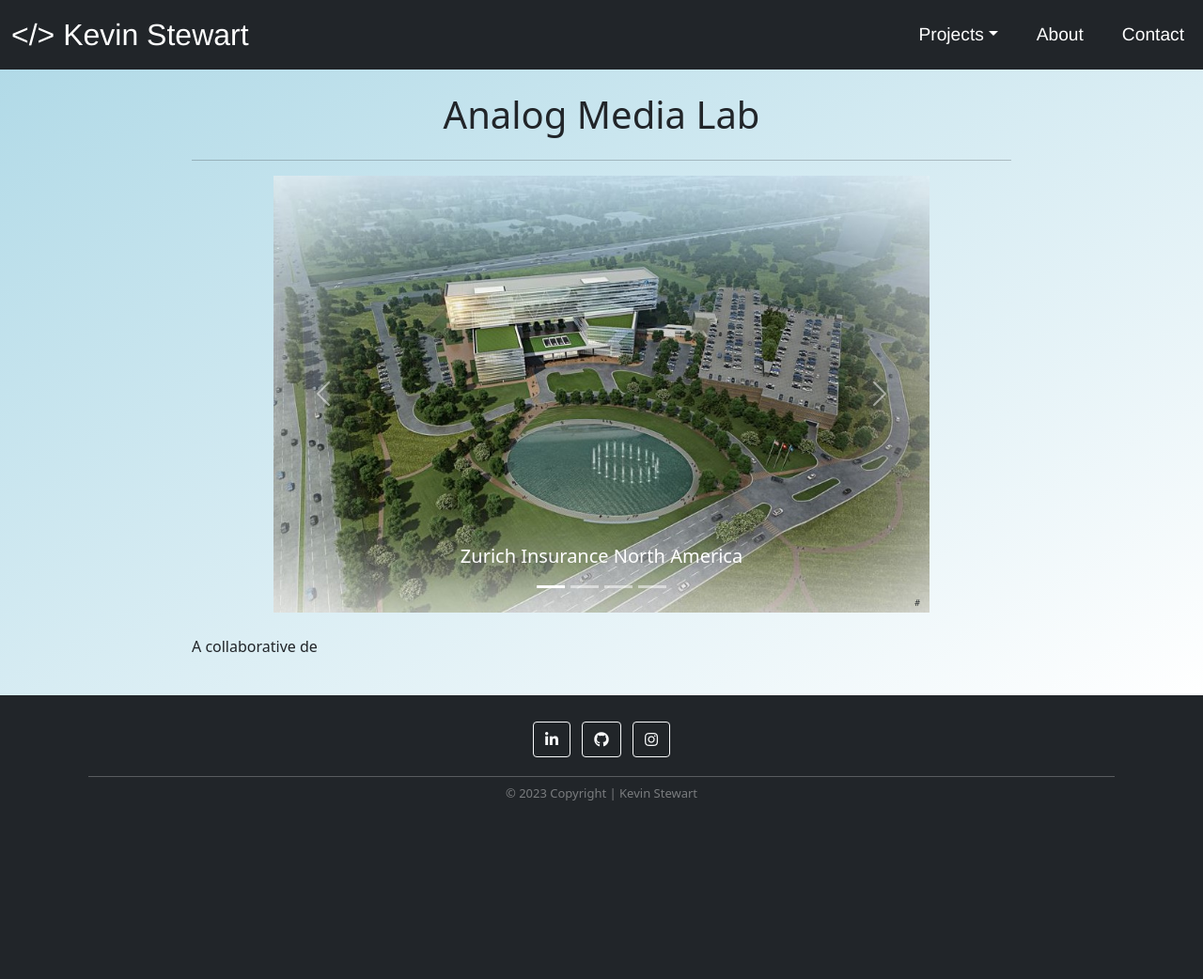
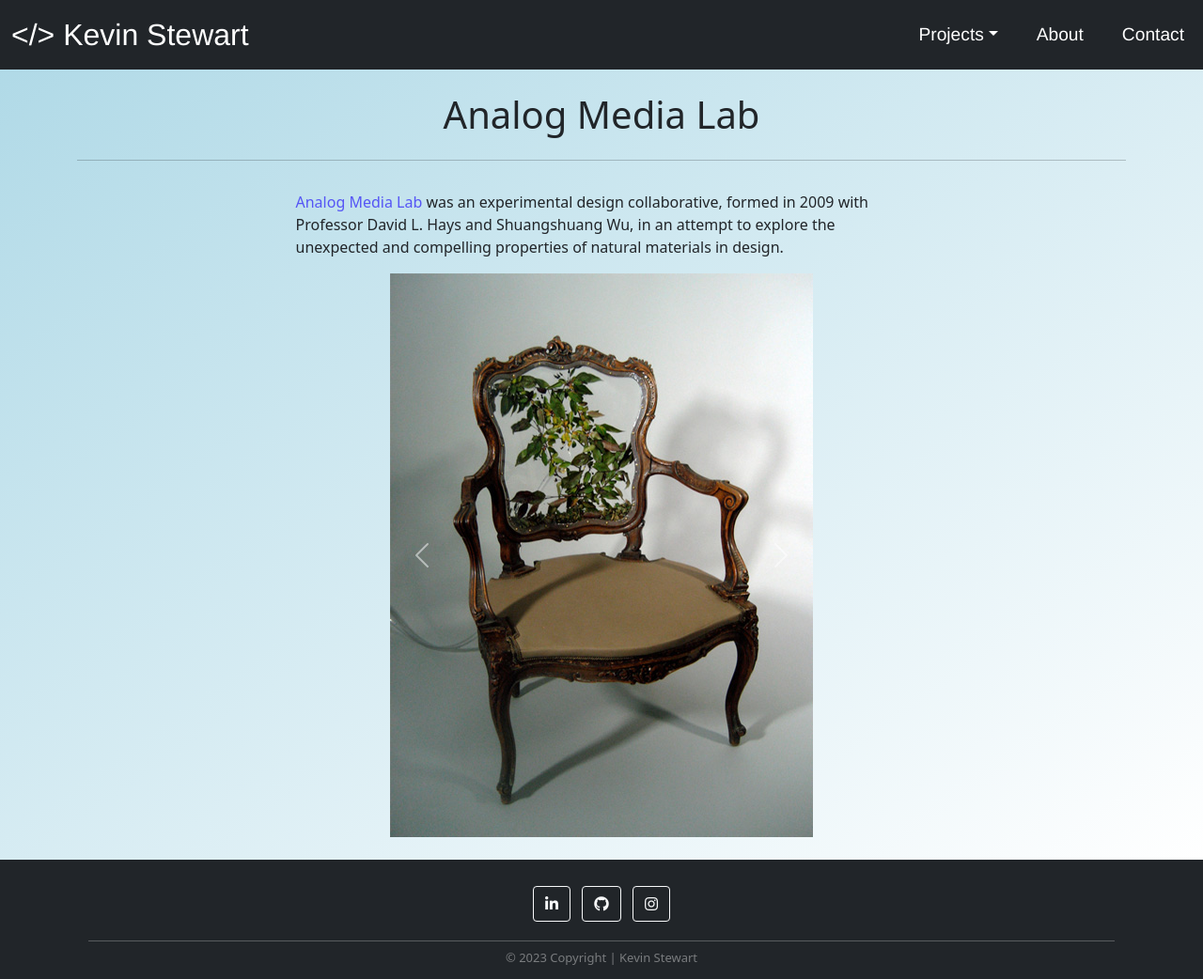
Before and after one commit to kevin-stew/kevin-stewart, a Flask app: page /analog-media-lab in a window 1280 px wide. Shown: the whole page at 94% size. Before the commit the page ends 852 px from the top, so only its background shows below. Run offline with Flask 2, Linux system fonts and the light colour scheme; some libraries are stand-ins or nearby versions.

Commit message:
aml images and carosole added. issues with carosole

```diff
--- a/app/landscape/landscape_templates/aml.html
+++ b/app/landscape/landscape_templates/aml.html
@@ -1,63 +1,44 @@
 {% extends 'base.html' %}
 {% block content %}
 
-<div class="container d-flex flex-column mb-4 view-width-70">
-  <h1 class="text-center mt-4"> Analog Media Lab</h1>
+<div class="container d-flex flex-column mb-4">
+  <h1 class="text-center mt-4">Analog Media Lab</h1>
   <hr>
-  <div id="carouselExampleCaptions" class="carousel slide carousel-fade align-self-center" data-bs-ride="carousel">
-    <div class="carousel-indicators">
-      <button type="button" data-bs-target="#carouselExampleCaptions" data-bs-slide-to="0" class="active" aria-current="true" aria-label="Slide 1"></button>
-      <button type="button" data-bs-target="#carouselExampleCaptions" data-bs-slide-to="1" aria-label="Slide 2"></button>
-      <button type="button" data-bs-target="#carouselExampleCaptions" data-bs-slide-to="2" aria-label="Slide 3"></button>
-      <button type="button" data-bs-target="#carouselExampleCaptions" data-bs-slide-to="3" aria-label="Slide 4"></button>
-    </div>
-    <div class="carousel-inner previewer-frame">
+
+  <p class="mt-3 col-7 align-self-center"><a href="https://cargocollective.com/analogmedialab" target="_blank">Analog Media Lab</a> was an experimental design collaborative, formed in 2009 with Professor David L. Hays and Shuangshuang Wu,
+    in an attempt to explore the unexpected and compelling properties of natural materials in design.</p>
+
+
+  <div id="carouselExampleControls" class="carousel slide align-self-center" data-bs-ride="carousel">
+    <div class="carousel-inner">
       <div class="carousel-item active">
-        <img src="../../static/images/zna_1.JPG" class="d-block w-100" alt="ZNA Bird's Eye">
-        <p class="carousel-attribution">#</p>
-        <div class="carousel-caption d-none d-md-block">
-          <h5>Zurich Insurance North America</h5>
-          <!-- <p>Some representative placeholder content for the first slide.</p> -->
-        </div>
+        <img src="../../static/images/aml_rococo_arm_chair.jpg" class="d-block w-100" alt="...">
       </div>
       <div class="carousel-item">
-        <img src="../../static/images/zna_4.JPG" class="d-block w-100" alt="ZNA Architecture Image">
-        <p class="carousel-attribution">#</p>
-        <div class="carousel-caption d-none d-md-block">
-          <!-- <h5>Goettsch Building</h5> -->
-          <h5>Architecture prior to integrating the landscape design</h5>
-        </div>
+        <img src="../../static/images/aml_rococo_arm_chair_section.jpg" class="d-block w-100" alt="...">
       </div>
       <div class="carousel-item">
-        <img src="../../static/images/zna_2.JPG" class="d-block w-100" alt="ZNA Courtyard Perspective 1">
-        <p class="carousel-attribution">#</p>
-        <div class="carousel-caption d-none d-md-block">
-          <!-- <h5>Second slide label</h5> -->
-          <h5>Inner employee courtyard, lower level.</h5>
-        </div>
+        <img src="../../static/images/aml_honey_window_0.jpg" class="d-block w-100" alt="...">
       </div>
       <div class="carousel-item">
-        <img src="../../static/images/zna_3.JPG" class="d-block w-100" alt="ZNA Courtyard Perspective 2">
-        <p class="carousel-attribution">#</p>
-        <div class="carousel-caption d-none d-md-block">
-          <!-- <h5>Third slide label</h5> -->
-          <h5>Inner employee courtyard at ADA path</h5>
-        </div>
+        <img src="../../static/images/aml_honey_window_1.jpg" class="d-block w-100" alt="...">
+      </div>
+      <div class="carousel-item">
+        <img src="../../static/images/aml_termites.jpg" class="d-block w-100" alt="...">
+      </div>
+      <div class="carousel-item">
+        <img src="../../static/images/aml_waterfall.jpg" class="d-block w-100" alt="...">
       </div>
     </div>
-    <button class="carousel-control-prev" type="button" data-bs-target="#carouselExampleCaptions" data-bs-slide="prev">
-        <span class="carousel-control-prev-icon" aria-hidden="true"></span>
-        <span class="visually-hidden">Previous</span>
+    <button class="carousel-control-prev" type="button" data-bs-target="#carouselExampleControls" data-bs-slide="prev">
+      <span class="carousel-control-prev-icon" aria-hidden="true"></span>
+      <span class="visually-hidden">Previous</span>
     </button>
-    <button class="carousel-control-next" type="button" data-bs-target="#carouselExampleCaptions" data-bs-slide="next">
-        <span class="carousel-control-next-icon" aria-hidden="true"></span>
-        <span class="visually-hidden">Next</span>
+    <button class="carousel-control-next" type="button" data-bs-target="#carouselExampleControls" data-bs-slide="next">
+      <span class="carousel-control-next-icon" aria-hidden="true"></span>
+      <span class="visually-hidden">Next</span>
     </button>
-</div>
-<br>
-  <p>
-      A collaborative de
-  </p>
+  </div>
 </div>
 
 {% endblock content %}
--- a/app/static/css/main.css
+++ b/app/static/css/main.css
@@ -19,6 +19,10 @@ body{
     flex-direction: column;
     background-image: linear-gradient(to bottom right, lightblue, white);
     /* background-color: lightblue; */
+}
+a{
+    text-decoration: none;
+    color: rgb(85, 85, 245);
 }
 .widthLimit{
     max-width: 900px;
@@ -162,7 +166,7 @@ a.nav-link:hover{
 /* CONTACT end */
 
 
-/* PROJECTS start */
+/* PROJECT CARDS start */
 .card-img-top{
     height: 350px;
     width: auto;
@@ -177,18 +181,33 @@ a.nav-link:hover{
     color: white;
 }
 .card:hover{
-    transform: scale(1.01);
+    /* transform: scale(1.01); */
     box-shadow: 0 10px 20px rgba(0,0,0,.12), 0 4px 8px rgba(0,0,0,.06);
     opacity: 1;
+    /* border: 3px solid white; */
 }
+
+/* .comming-soon{
+    z-index: 0;
+    margin-bottom: -12px;
+    background-color:rgba(255, 255, 255,0.5);
+    color:#ffffff;
+}
+.comming-soon > h5, p{
+    opacity: 0.5;
+} */
+
+
+
+
 .projectLink{
     display: flex;
     justify-content: center;
 }
 /* CAROUSEL CUSTOMIZATIONS */
-.carousel{
+/* .carousel{
     max-width: 80%;
-}
+} */
 .black{
     color: black;
 }
@@ -218,7 +237,7 @@ a.nav-link:hover{
 }
 .graphic > img{
     /* border-radius: 10px; */
-    max-width: 50vw;
+    max-width: 60vw;
 }
 .graphic-attribution-left{
     position: absolute;
--- a/app/templates/base.html
+++ b/app/templates/base.html
@@ -89,5 +89,6 @@
 
 <script src="https://cdnjs.cloudflare.com/ajax/libs/popper.js/2.9.2/umd/popper.min.js"></script>
 <script src="https://cdnjs.cloudflare.com/ajax/libs/twitter-bootstrap/5.1.0/js/bootstrap.min.js"></script>
+<script src="../static/js/main.js"></script>
 </body>
 </html>
```
Also changed, not shown: app/landscape/landscape_templates/zna.html (+7 -2 lines), app/site/site_templates/landscape_projects.html (+6 -6 lines), app/static/images/aml_honey_window_0.jpg (added), app/static/images/aml_honey_window_1.jpg (added), app/static/images/aml_rococo_arm_chair.jpg, app/static/images/aml_rococo_arm_chair_section.jpg (added), app/static/images/aml_termites.jpg (added), app/static/images/aml_waterfall.jpg (added), app/static/js/main.js (added).
